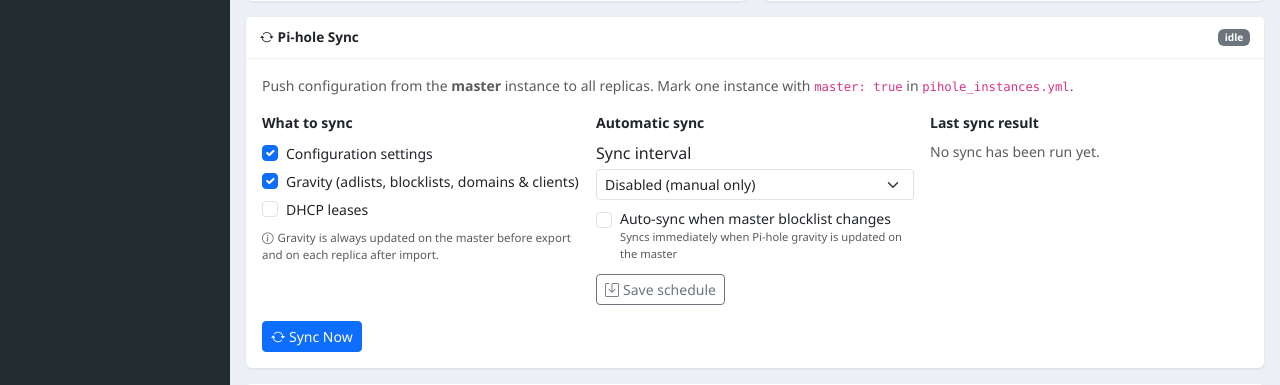
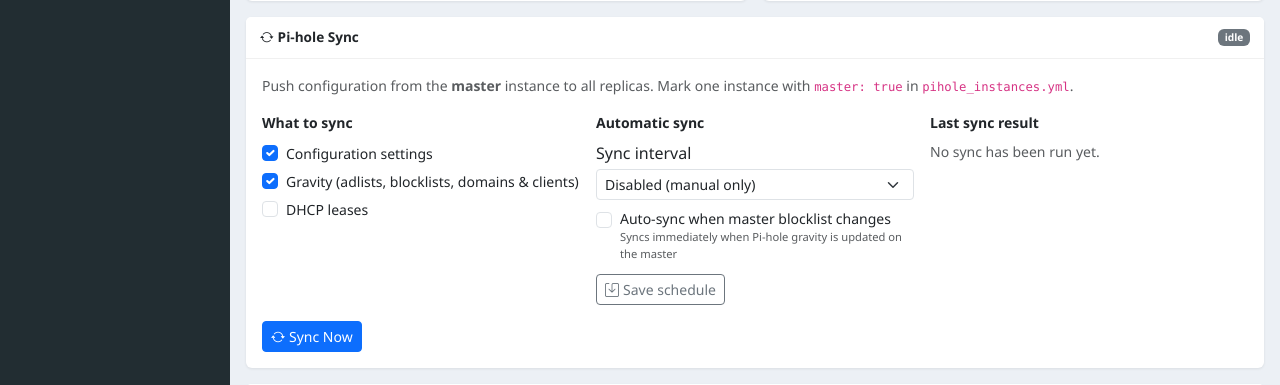
Before and after one commit to theojamesvibes/mypi, a Python web app: template app/templates/settings.html in a window 1280 px wide. Shown: the part 304-689 px from the top of the page. Run offline with Jinja, Linux system fonts and the light colour scheme; the template is opened without the code that fills it: most values are stand-ins (such as "Sample title", 1, 10 or a date in 2020).

Commit message:
v1.2.8: fix gravity logic, fix sync indicator visibility
Gravity:
- Remove gravity run from replicas after import — the master's gravity DB
  is embedded in the teleporter zip when import_gravity is enabled, so a
  second gravity run is redundant and wastes several minutes per Pi
- Master still runs gravity before export so the zip contains fresh lists
- Remove informational note from Settings sync panel

Sync indicator:
- Remove d-none from the HTML element — it was never visible if any JS
  error occurred before classList.remove('d-none')
- Bypass apiFetch entirely; use raw fetch() so a 401/redirect doesn't
  silently kill the render path
- Always write content: "never run" / "unavailable" / last sync time

Co-Authored-By: Claude Sonnet 4.6 <noreply@anthropic.com>

```diff
--- a/app/static/js/dashboard.js
+++ b/app/static/js/dashboard.js
@@ -653,24 +653,25 @@ async function loadSyncIndicator() {
   const el = document.getElementById('sync-last-synced');
   if (!el) return;
 
-  let status;
+  let status = null;
   try {
-    status = await apiFetch('/api/sync/status');
+    const res = await fetch('/api/sync/status', { credentials: 'include', cache: 'no-store' });
+    if (res.ok) status = await res.json();
   } catch (err) {
-    console.error('Sync indicator: could not fetch status:', err);
-    return;
-  }
-  if (!status || !status.completed_at) {
-    el.classList.add('d-none');
+    el.innerHTML = '<i class="bi bi-arrow-repeat me-1 text-secondary"></i>Pi sync: <span class="text-muted">unavailable</span>';
     return;
   }
 
-  el.classList.remove('d-none');
+  if (!status || !status.completed_at) {
+    el.innerHTML = '<i class="bi bi-arrow-repeat me-1 text-secondary"></i>Pi sync: <span class="text-muted">never run</span>';
+    return;
+  }
+
   const completedAt = new Date(status.completed_at);
   const ageHours = (Date.now() - completedAt.getTime()) / 3600000;
   const isStale = ageHours > 24;
   const timeStr = completedAt.toLocaleString();
-  const timeCls = isStale ? 'text-danger fw-semibold' : 'text-muted';
+  const timeCls = isStale ? 'text-danger fw-semibold' : '';
   const icon = status.status === 'error'
     ? '<i class="bi bi-x-circle text-danger me-1"></i>'
     : '<i class="bi bi-arrow-repeat me-1 text-success"></i>';
--- a/app/templates/dashboard.html
+++ b/app/templates/dashboard.html
@@ -62,8 +62,8 @@
     </div>
   </div>
 
-  <!-- Sync status indicator (only shown when auto-sync is enabled) -->
-  <div id="sync-last-synced" class="d-none mb-2 small text-muted px-1"></div>
+  <!-- Sync status indicator -->
+  <div id="sync-last-synced" class="mb-2 small text-muted px-1" style="min-height:1.2em;"></div>
 
   <!-- Charts row -->
   <div class="row g-3 mb-3">
--- a/app/templates/settings.html
+++ b/app/templates/settings.html
@@ -79,9 +79,6 @@
                 <input class="form-check-input" type="checkbox" id="sync-dhcp">
                 <label class="form-check-label small" for="sync-dhcp">DHCP leases</label>
               </div>
-              <p class="text-muted mt-2 mb-0" style="font-size:0.72rem;">
-                <i class="bi bi-info-circle me-1"></i>Gravity is always updated on the master before export and on each replica after import.
-              </p>
             </div>
 
             <!-- Schedule -->
```
Also changed, not shown: app/services/sync_service.py (+12 -12 lines), CHANGELOG.md, 1 other file.
